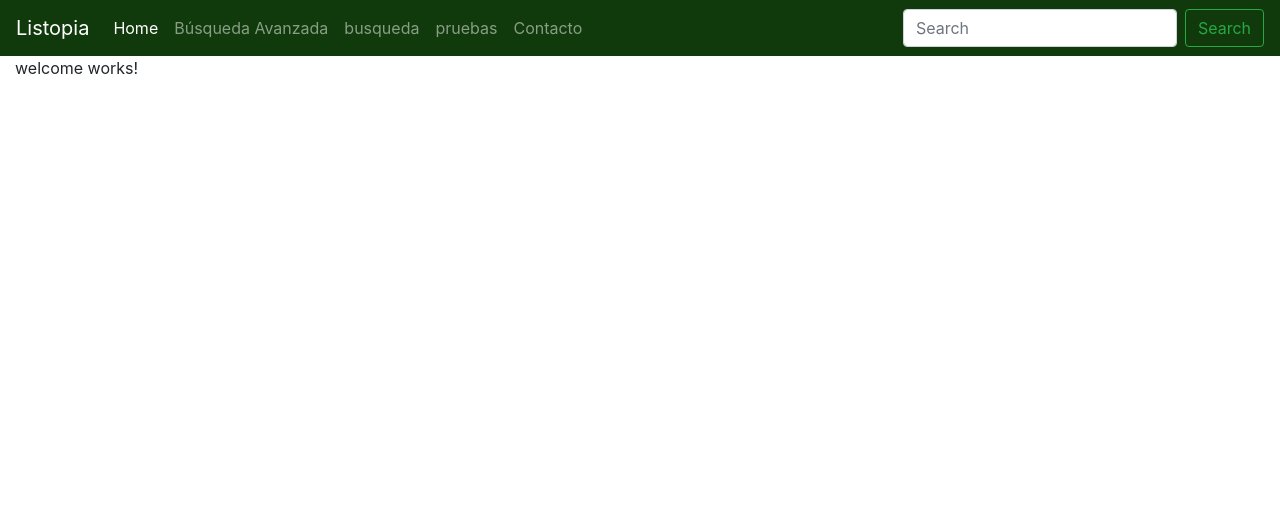
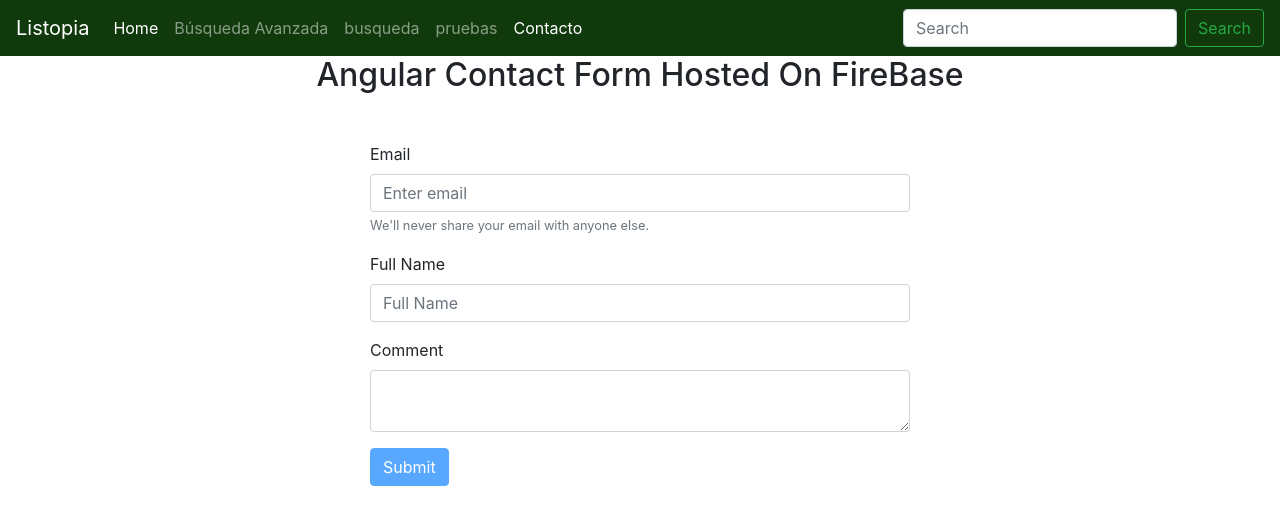
Before and after one commit to antoniomancera/Listopia, an Angular app: page /contacto in a window 1280 px wide. Before the commit this address led to /welcome. Shown: the top 524 px of the page. Built offline with nearby package versions, Linux system fonts and the light colour scheme.

Commit message:
Funciona contactos

```diff
--- a/src/app/app.rutas.ts
+++ b/src/app/app.rutas.ts
@@ -3,13 +3,13 @@ import { Route } from '@angular/router';
  import {BusquedaavanzadaComponent  } from  './busquedaavanzada/busquedaavanzada.component';
  import {PruebasComponent  } from  './pruebas/pruebas.component';
  import { WelcomeComponent } from './welcome/welcome.component';
-
+ import { ContactoComponent } from './contacto/contacto.component';
 
    export const APP_ROUTES: Route[] =
    [
     { path: 'welcome', component: WelcomeComponent },
      { path: 'busqueda', component:BusquedaComponent},
-
+     { path: 'contacto', component:ContactoComponent},
      { path: 'busquedaavanzada', component:BusquedaavanzadaComponent },
      {path:'pruebas',component:PruebasComponent},
      { path: '', redirectTo: '/welcome', pathMatch: 'full' },
--- /dev/null
+++ b/src/app/contacto/contacto.component.html
@@ -0,0 +1,24 @@
+
+<div class="container">
+  <h2 class="text-center mb-5">Angular Contact Form Hosted On FireBase</h2>
+  <div class="row">
+  <div class="col-md-6 offset-md-3">
+  <form [formGroup]="FormData" (ngSubmit)="onSubmit(FormData.value)"><div class="form-group">
+  <label for="Email">Email</label>
+  <input type="email" class="form-control" name="Email" aria-describedby="emailHelp" placeholder="Enter email"formControlName="Email">
+  <small id="emailHelp" class="form-text text-muted">We'll never share your email with anyone else.</small>
+  </div>
+  <div class="form-group">
+  <label for="fullname">Full Name</label>
+  <input type="text" class="form-control" name="Fullname" placeholder="Full Name" formControlName="Fullname">
+  </div>
+  <div class="form-group">
+  <label for="comment">Comment</label>
+  <textarea class="form-control" formControlName="Comment" name="Comment">
+  </textarea>
+  </div>
+  <button type="submit" class="btn btn-primary" [disabled]="!FormData.valid">Submit</button>
+  </form>
+  </div>
+  </div>
+  </div>
--- /dev/null
+++ b/src/app/contacto/contacto.component.ts
@@ -0,0 +1,34 @@
+import { Component, OnInit } from '@angular/core';
+import { FormBuilder, FormControl, FormGroup, Validators } from '@angular/forms';
+import { ContactService } from '../services/contact.service';
+
+@Component({
+  selector: 'app-contacto',
+  templateUrl: './contacto.component.html',
+  styleUrls: ['./contacto.component.css']
+})
+export class ContactoComponent implements OnInit {
+
+  FormData: FormGroup;
+  constructor(private builder: FormBuilder, private contact:ContactService) { }
+
+
+
+  ngOnInit(): void {
+    this.FormData = this.builder.group({
+      Fullname: new FormControl('', [Validators.required]),
+      Email: new FormControl('', [Validators.compose([Validators.required, Validators.email])]),
+      Comment: new FormControl('', [Validators.required])})
+  }
+  onSubmit(FormData) {
+    console.log(FormData)
+    this.contact.PostMessage(FormData)
+    .subscribe(response => {
+    location.href = 'https://mailthis.to/confirm'
+    console.log(response)
+    }, error => {
+    console.warn(error.responseText)
+    console.log({ error })
+    })}
+
+}
--- a/src/app/pruebas/pruebas.component.html
+++ b/src/app/pruebas/pruebas.component.html
@@ -26,7 +26,13 @@
       <h4 class="prueba">
         <p *ngIf="book.films!==undefined && book.films.total_pages>0">{{book.films.results[0].title}}</p>
         <p *ngIf="book.films!==undefined && book.films.total_pages>0">{{book.films.results[0].poster_path}}</p>
-       <!-- <p *ngIf="book.films!==undefined"><img src="https://image.tmdb.org/t/p/w1280/{{book.films.results[0].poster_path}}"></p>-->
+        <p *ngIf="book.films!==undefined && book.films.total_pages>0">{{book.films.results[0].poster_path}}</p>
+        <p *ngIf="book.films.total_pages>0"><img src="https://image.tmdb.org/t/p/w1280/{{book.films.results[0].poster_path}}" width="30" height="30"></p>
+
+
+
+
+        <!-- <p *ngIf="book.films!==undefined"><img src="https://image.tmdb.org/t/p/w1280/{{book.films.results[0].poster_path}}"></p>-->
         <!--<p>{{book.volumeInfo.datospeliculas.results.length}}</p>-->
 
         <p> {{book.volumeInfo['title']}}</p>
--- a/src/app/pruebas/pruebas.component.ts
+++ b/src/app/pruebas/pruebas.component.ts
@@ -61,7 +61,10 @@ getLibros(libro:string){
         console.log('resultados de getfilms',data);
         book.films=data;
         console.log(book.volumeInfo.title,book.films);
-      })
+      },
+      error=>console.log(error),
+      ()=>console.log("peliculas posiblemente relacionadas con",book)
+      )
       console.log('prueba',this.books[0]);
       //book.films=this.getFilmsfromBooks(book);
 
--- /dev/null
+++ b/src/app/services/contact.service.ts
@@ -0,0 +1,27 @@
+import { HttpClient } from '@angular/common/http';
+import { Injectable } from '@angular/core';
+import { pipe} from 'rxjs';
+import { map, catchError } from 'rxjs/operators';
+@Injectable({
+  providedIn: 'root'
+})
+export class ContactService {
+private api='https://mailthis.to/listopiaeoi@gmail.com'
+//private api='listopiacontact@listopia-297523.iam.gserviceaccount.com'
+  constructor(private http:HttpClient) { }
+  PostMessage(input:any){
+   return this.http.post(this.api,input, {responseType: 'text'}).pipe(
+     map(
+       (response)=>{
+         if(response){
+         return response;
+       }
+      },
+      (error:any)=>{
+        return error;
+      }
+     )
+   )
+
+  }
+}
```
Also changed, not shown: src/app/app.module.ts (+5 -2 lines), src/app/contacto/contacto.component.css (added), 2 other files (tests, documents, lock files or other folders).
